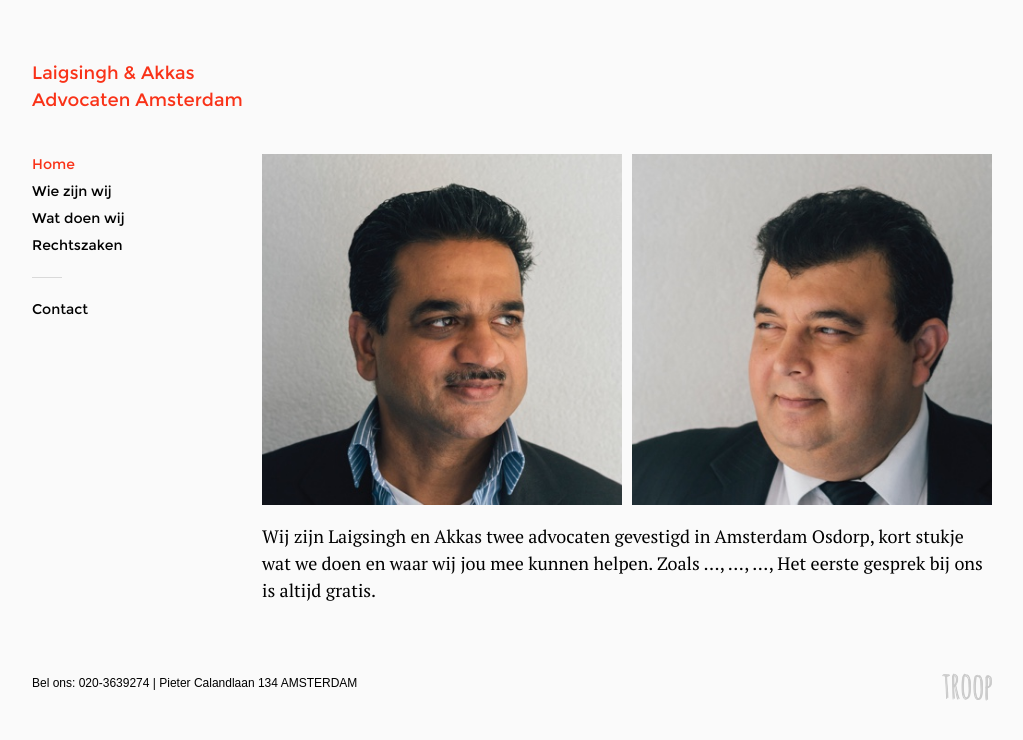
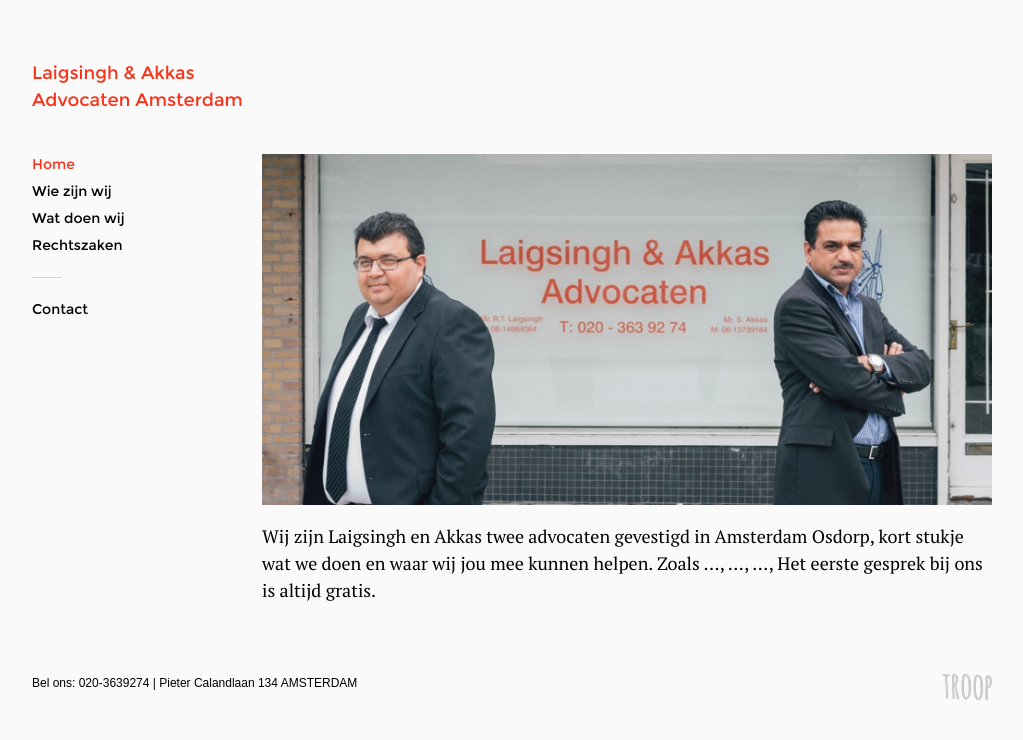
Before and after one commit to taha-design/laigsinghakkasadvocaten.nl, a Jekyll site: the page built from index.html, in a window 1280 px wide. Shown: the top 740 px of the page, without its empty margins (128-1151 px from the left). Built offline with Jekyll 4.4.1, drawn with Linux system fonts in a browser that asks for light colours.

Commit message:
update site banner

```diff
--- a/css/_components.scss
+++ b/css/_components.scss
@@ -32,7 +32,6 @@
 
 .home-banner {
   margin: 0;
-  display: flex;
 }
 
 .home-banner img {
--- a/index.html
+++ b/index.html
@@ -3,11 +3,6 @@
 ---
 
 <figure class="home-banner">
-  <div>
-    <img src="{{ site.baseurl}}/images/laigsing-3-4-view.jpg" alt="Advocaat S. Laigsingh">
-  </div>
-  <div>
-    <img src="{{ site.baseurl}}/images/akkas-3-4-view.jpg" alt="Advocaat A. Akkas">
-  </div>
+  <img src="{{ site.baseurl}}/images/laigsing-akkas.jpg" alt="Advocaten S. Laigsingh & A. Akkas">
 </figure>
 <p class="lead">Wij zijn Laigsingh en Akkas twee advocaten gevestigd in Amsterdam Osdorp, kort stukje wat we doen en waar wij jou mee kunnen helpen. Zoals ..., ..., ..., Het eerste gesprek bij ons is altijd gratis.</p>
```
Also changed, not shown: images/laigsing-akkas.jpg (added), 3 other files.
